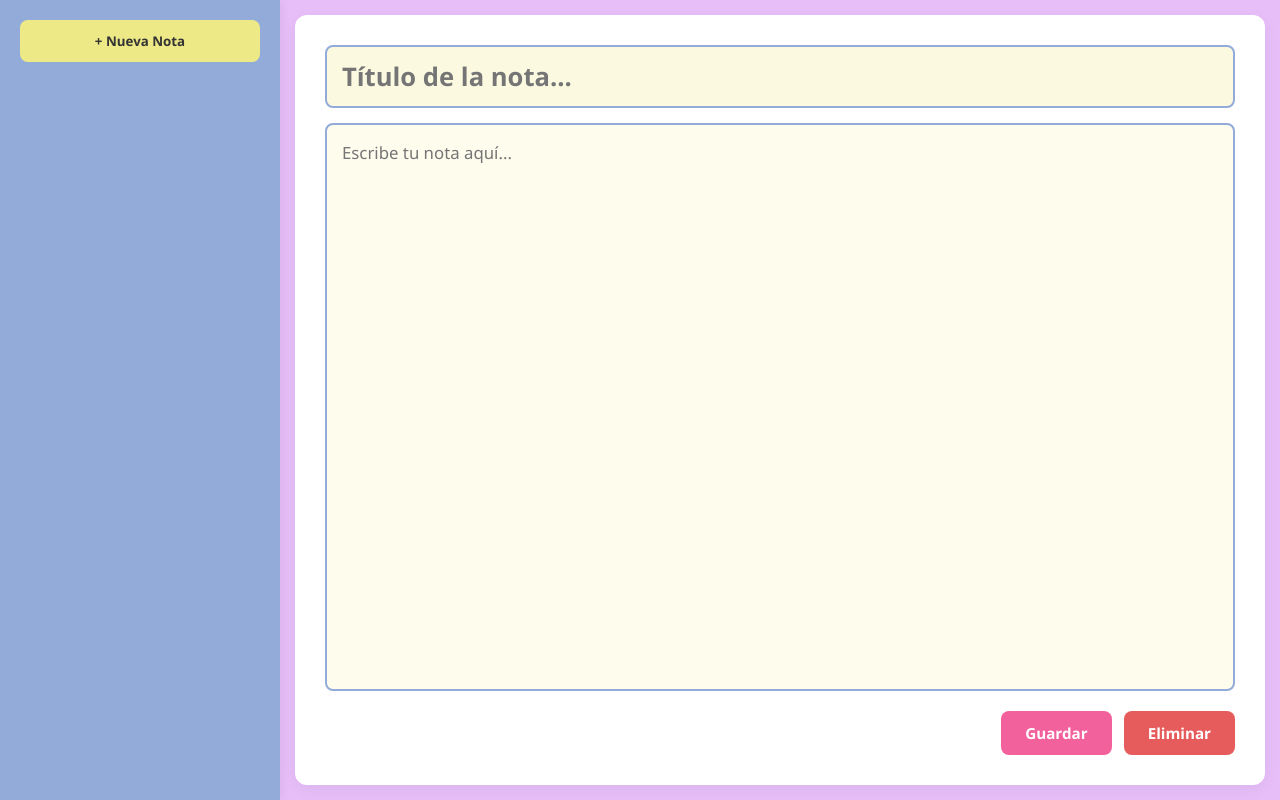
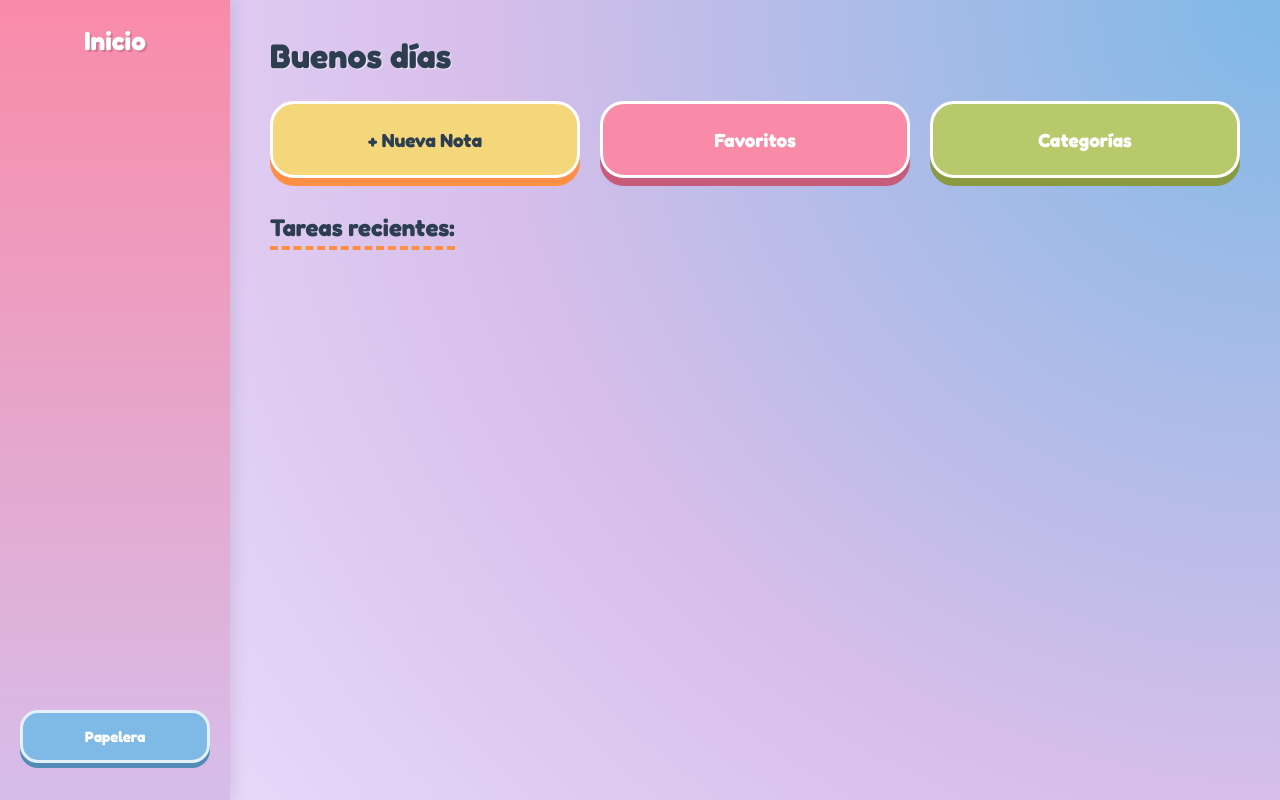
Before and after one commit to jocelinsalvador12-max/Notebook, a plain HTML site: page frontend/index.html in a window 1280 px wide. Drawn offline with Linux system fonts and the light colour scheme; no server answers.

Commit message:
mas bonito
mas bonito

```diff
--- a/frontend/index.html
+++ b/frontend/index.html
@@ -4,27 +4,52 @@
 <head>
     <meta charset="UTF-8">
     <meta name="viewport" content="width=device-width, initial-scale=1.0">
-    <title>Mis Notas</title>
+    <title>Mis Notas - Melt</title>
     <link rel="stylesheet" href="styles.css">
 </head>
 
 <body>
     <div class="app-container">
+        <!-- Sidebar lateral -->
         <aside class="sidebar">
-            <button id="btn-new" onclick="nuevaNota()">+ Nueva Nota</button>
-            <ul id="notes-list"></ul>
+            <div>
+                <h2>Inicio</h2>
+            </div>
+            <button class="nav-btn trash-btn" onclick="alert('Papelera vacía')">Papelera</button>
         </aside>
 
-        <main class="editor">
+        <!-- Contenido Central -->
+        <main class="main-content">
+            <header class="greeting-header">
+                <h1 id="greeting">Buenos días</h1>
+            </header>
+
+            <!-- 3 Tarjetas Superiores del boceto -->
+            <section class="top-cards">
+                <div class="card-action card-new" onclick="abrirEditor()">+ Nueva Nota</div>
+                <div class="card-action card-favs">Favoritos</div>
+                <div class="card-action card-categories">Categorías</div>
+            </section>
+
+            <!-- Cuadrícula de Notas Recientes -->
+            <h2 class="section-title">Tareas recientes:</h2>
+            <div class="notes-grid" id="notes-list"></div>
+        </main>
+    </div>
+
+    <!-- Modal para crear / editar nota sin perder la lógica CRUD -->
+    <div class="editor-modal" id="editor-modal">
+        <div class="editor-content">
             <input type="hidden" id="note-id">
             <input type="text" id="note-title" placeholder="Título de la nota...">
             <textarea id="note-content" placeholder="Escribe tu nota aquí..."></textarea>
 
             <div class="actions">
-                <button id="btn-save" onclick="guardarNota()">Guardar</button>
-                <button id="btn-delete" onclick="eliminarNota()" class="btn-danger">Eliminar</button>
+                <button class="btn-close" onclick="cerrarEditor()">Cancelar</button>
+                <button class="btn-save" onclick="guardarNota()">Guardar</button>
+                <button id="btn-delete" class="btn-danger" onclick="eliminarNota()">Eliminar</button>
             </div>
-        </main>
+        </div>
     </div>
 
     <script src="app.js"></script>
--- a/frontend/styles.css
+++ b/frontend/styles.css
@@ -1,161 +1,343 @@
+@import url('https://fonts.googleapis.com/css2?family=Fredoka:wght@400;600;700&display=swap');
+
+/* Variables con la nueva paleta de colores */
 :root {
-    --raspberry-rose: #F2619C;
-    --soft-lilac: #E7BEF8;
-    --blueberry-milk: #93ABD9;
-    --lemon-cream: #EDE986;
-    --text-dark: #333333;
+    --sky: #7FB9E6;
+    --lavender: #D6BEEA;
+    --butter: #F4D77A;
+    --matcha: #B7C96A;
+    --pink: #F98BA9;
+    --tangerine: #FF8F45;
+
+    --text-dark: #2C3E50;
+    --text-light: #FFFFFF;
 }
 
 * {
     box-sizing: border-box;
     margin: 0;
     padding: 0;
-    font-family: 'Segoe UI', Tahoma, Geneva, Verdana, sans-serif;
+    font-family: 'Fredoka', 'Segoe UI', sans-serif;
 }
 
+/* Fondo principal sin blanco */
 body {
+    background: linear-gradient(135deg, var(--lavender) 0%, var(--sky) 100%);
+    background-attachment: fixed;
+    color: var(--text-dark);
     display: flex;
     height: 100vh;
-    background-color: var(--soft-lilac);
-    color: var(--text-dark);
+    overflow: hidden;
 }
 
+/* Contenedor Principal */
 .app-container {
     display: flex;
     width: 100%;
     height: 100%;
 }
 
-/* Sidebar - Blueberry Milk */
+/* Sidebar estilo Pop con tono Pink/Lavender */
 .sidebar {
-    width: 280px;
-    background-color: var(--blueberry-milk);
-    padding: 20px;
+    width: 230px;
+    background: linear-gradient(180deg, var(--pink) 0%, var(--lavender) 100%);
+    padding: 25px 20px;
     display: flex;
     flex-direction: column;
-    box-shadow: 2px 0 10px rgba(0, 0, 0, 0.05);
+    justify-content: space-between;
+    box-shadow: 4px 0 15px rgba(0, 0, 0, 0.1);
+    z-index: 10;
 }
 
-/* Botón Nueva Nota - Lemon Cream */
-.sidebar #btn-new {
-    width: 100%;
-    padding: 12px;
-    background-color: var(--lemon-cream);
-    color: var(--text-dark);
-    font-weight: bold;
-    border: none;
-    border-radius: 8px;
-    cursor: pointer;
-    margin-bottom: 20px;
-    transition: transform 0.1s ease, background-color 0.2s;
+.sidebar h2 {
+    color: var(--text-light);
+    font-size: 26px;
+    font-weight: 700;
+    margin-bottom: 25px;
+    text-shadow: 2px 2px 0px rgba(0, 0, 0, 0.15);
+    text-align: center;
 }
 
-.sidebar #btn-new:hover {
-    filter: brightness(0.95);
-    transform: translateY(-1px);
+.nav-btn {
+    width: 100%;
+    padding: 14px;
+    border: 3px solid rgba(255, 255, 255, 0.8);
+    border-radius: 18px;
+    background-color: var(--butter);
+    color: var(--text-dark);
+    font-weight: 700;
+    font-size: 15px;
+    cursor: pointer;
+    margin-bottom: 12px;
+    box-shadow: 0 5px 0px var(--tangerine);
+    transition: all 0.2s cubic-bezier(0.175, 0.885, 0.32, 1.275);
 }
 
-/* Lista de Notas */
-.sidebar ul {
-    list-style: none;
-    overflow-y: auto;
+.nav-btn:hover {
+    transform: translateY(-3px);
+    background-color: var(--matcha);
+    color: var(--text-light);
+    box-shadow: 0 8px 0px #8A9A40;
 }
 
-.sidebar li {
-    padding: 12px 15px;
-    background-color: rgba(255, 255, 255, 0.6);
-    margin-bottom: 8px;
-    border-radius: 8px;
+.trash-btn {
+    background-color: var(--sky);
+    color: var(--text-light);
+    box-shadow: 0 5px 0px #538BB8;
+}
+
+.trash-btn:hover {
+    background-color: var(--pink);
+    box-shadow: 0 8px 0px #C75B7A;
+}
+
+/* Área Principal con degradado pastel */
+.main-content {
+    flex: 1;
+    padding: 35px 40px;
+    overflow-y: auto;
+    background: radial-gradient(circle at top right, var(--sky) 0%, var(--lavender) 60%, #E8D8FA 100%);
+}
+
+.greeting-header h1 {
+    font-size: 34px;
+    font-weight: 700;
+    color: var(--text-dark);
+    text-shadow: 1px 1px 0px rgba(255, 255, 255, 0.6);
+    margin-bottom: 25px;
+}
+
+/* Tarjetas Superiores de Acción */
+.top-cards {
+    display: flex;
+    gap: 20px;
+    margin-bottom: 35px;
+}
+
+.card-action {
+    flex: 1;
+    padding: 24px 20px;
+    border-radius: 24px;
+    text-align: center;
+    font-weight: 700;
+    font-size: 19px;
+    color: var(--text-dark);
     cursor: pointer;
-    font-weight: 500;
+    transition: all 0.25s cubic-bezier(0.175, 0.885, 0.32, 1.275);
+}
+
+.card-action:hover {
+    transform: translateY(-5px) scale(1.02);
+}
+
+.card-new {
+    background-color: var(--butter);
+    border: 3px solid #FFF;
+    box-shadow: 0 8px 0px var(--tangerine);
+}
+
+.card-favs {
+    background-color: var(--pink);
+    color: var(--text-light);
+    border: 3px solid #FFF;
+    box-shadow: 0 8px 0px #C75B7A;
+}
+
+.card-categories {
+    background-color: var(--matcha);
+    color: var(--text-light);
+    border: 3px solid #FFF;
+    box-shadow: 0 8px 0px #8A9A40;
+}
+
+/* Título de Sección */
+.section-title {
+    font-size: 24px;
+    font-weight: 700;
+    color: var(--text-dark);
+    margin-bottom: 20px;
+    display: inline-block;
+    border-bottom: 4px dashed var(--tangerine);
+    padding-bottom: 4px;
+}
+
+/* Cuadrícula de Notas */
+.notes-grid {
+    display: grid;
+    grid-template-columns: repeat(auto-fill, minmax(220px, 1fr));
+    gap: 22px;
+}
+
+/* Tarjetas de Notas dinámicas sin fondo blanco */
+.note-card {
+    background-color: var(--butter);
+    border-radius: 22px;
+    padding: 20px;
+    border: 3px solid #FFF;
+    position: relative;
+    height: 180px;
+    display: flex;
+    flex-direction: column;
+    justify-content: space-between;
+    cursor: pointer;
+    box-shadow: 0 6px 0px var(--tangerine);
     transition: all 0.2s ease;
 }
 
-.sidebar li:hover {
-    background-color: #ffffff;
-    transform: translateX(4px);
+.note-card:nth-child(2n) {
+    background-color: var(--matcha);
+    box-shadow: 0 6px 0px #8A9A40;
+    color: var(--text-light);
 }
 
-/* Editor Principal */
-.editor {
-    flex: 1;
-    display: flex;
-    flex-direction: column;
-    padding: 30px;
-    background-color: #ffffff;
-    margin: 15px;
-    border-radius: 12px;
-    box-shadow: 0 4px 15px rgba(0, 0, 0, 0.05);
+.note-card:nth-child(2n) h3,
+.note-card:nth-child(2n) p {
+    color: var(--text-light);
 }
 
-/* Inputs de Título y Contenido - Lemon Cream de fondo sutil */
-#note-title {
-    font-size: 1.6rem;
+.note-card:nth-child(3n) {
+    background-color: var(--sky);
+    box-shadow: 0 6px 0px #538BB8;
+    color: var(--text-light);
+}
+
+.note-card:nth-child(3n) h3,
+.note-card:nth-child(3n) p {
+    color: var(--text-light);
+}
+
+.note-card:hover {
+    transform: translateY(-4px);
+    filter: brightness(1.05);
+}
+
+.note-card .fav-icon {
+    position: absolute;
+    top: 12px;
+    left: 14px;
+    color: var(--tangerine);
+    font-size: 18px;
+}
+
+.note-card .delete-icon {
+    position: absolute;
+    top: 12px;
+    right: 14px;
+    color: var(--pink);
     font-weight: bold;
-    padding: 12px 15px;
-    border: 2px solid var(--blueberry-milk);
-    background-color: rgba(237, 233, 134, 0.25);
-    border-radius: 8px;
-    margin-bottom: 15px;
-    outline: none;
+    font-size: 16px;
+}
+
+.note-card h3 {
+    margin-top: 22px;
+    font-size: 18px;
+    font-weight: 700;
     color: var(--text-dark);
 }
 
-#note-title:focus {
-    border-color: var(--raspberry-rose);
+.note-card p {
+    font-size: 14px;
+    color: #4A5568;
+    overflow: hidden;
+    text-overflow: ellipsis;
+    display: -webkit-box;
+    -webkit-line-clamp: 3;
+    -webkit-box-orient: vertical;
 }
 
-#note-content {
-    flex: 1;
-    padding: 15px;
-    border: 2px solid var(--blueberry-milk);
-    background-color: rgba(237, 233, 134, 0.15);
-    border-radius: 8px;
-    resize: none;
-    font-size: 1.05rem;
-    line-height: 1.5;
-    margin-bottom: 20px;
-    outline: none;
-    color: var(--text-dark);
+/* Ventana Modal del Editor */
+.editor-modal {
+    display: none;
+    position: fixed;
+    top: 0;
+    left: 0;
+    right: 0;
+    bottom: 0;
+    background: rgba(44, 62, 80, 0.5);
+    backdrop-filter: blur(4px);
+    justify-content: center;
+    align-items: center;
+    z-index: 100;
 }
 
-#note-content:focus {
-    border-color: var(--raspberry-rose);
+.editor-content {
+    background: var(--lavender);
+    padding: 30px;
+    border-radius: 28px;
+    border: 4px solid #FFF;
+    box-shadow: 0 15px 30px rgba(0, 0, 0, 0.2);
+    width: 90%;
+    max-width: 520px;
+    display: flex;
+    flex-direction: column;
+    gap: 18px;
 }
 
-/* Botones de Acción - Raspberry Rose */
+.editor-content input,
+.editor-content textarea {
+    width: 100%;
+    background-color: rgba(255, 255, 255, 0.85);
+    border: 3px solid var(--sky);
+    border-radius: 14px;
+    padding: 12px 16px;
+    font-size: 16px;
+    color: var(--text-dark);
+    outline: none;
+    transition: border-color 0.2s;
+}
+
+.editor-content input:focus,
+.editor-content textarea:focus {
+    border-color: var(--pink);
+    background-color: #FFF;
+}
+
+.editor-content textarea {
+    height: 140px;
+    resize: none;
+}
+
 .actions {
     display: flex;
+    justify-content: flex-end;
     gap: 12px;
-    justify-content: flex-end;
 }
 
-.actions button {
-    padding: 12px 24px;
+.btn-save {
+    background-color: var(--matcha);
+    color: var(--text-light);
     border: none;
-    border-radius: 8px;
-    font-weight: bold;
-    font-size: 0.95rem;
+    padding: 12px 22px;
+    border-radius: 14px;
+    font-weight: 700;
     cursor: pointer;
-    transition: opacity 0.2s, transform 0.1s;
+    box-shadow: 0 4px 0px #8A9A40;
 }
 
-#btn-save {
-    background-color: var(--raspberry-rose);
-    color: white;
+.btn-close {
+    background-color: var(--pink);
+    color: var(--text-light);
+    border: none;
+    padding: 12px 22px;
+    border-radius: 14px;
+    font-weight: 700;
+    cursor: pointer;
+    box-shadow: 0 4px 0px #C75B7A;
 }
 
-#btn-save:hover {
-    opacity: 0.9;
-    transform: translateY(-1px);
+.btn-danger {
+    background-color: var(--tangerine);
+    color: var(--text-light);
+    border: none;
+    padding: 12px 22px;
+    border-radius: 14px;
+    font-weight: 700;
+    cursor: pointer;
+    box-shadow: 0 4px 0px #D86B24;
 }
 
-.actions .btn-danger {
-    background-color: #e65b5b;
-    color: white;
+.btn-save:hover,
+.btn-close:hover,
+.btn-danger:hover {
+    transform: translateY(-2px);
 }
-
-.actions .btn-danger:hover {
-    opacity: 0.9;
-    transform: translateY(-1px);
-}
```
